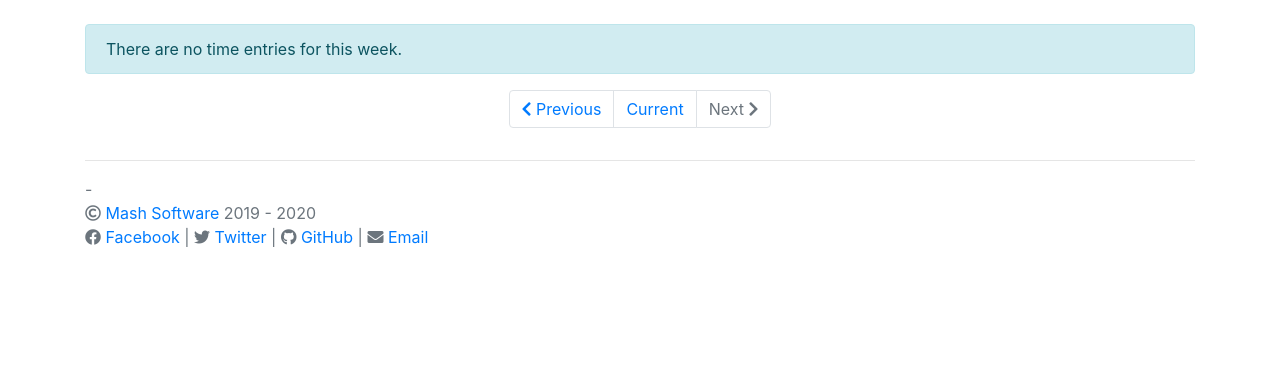
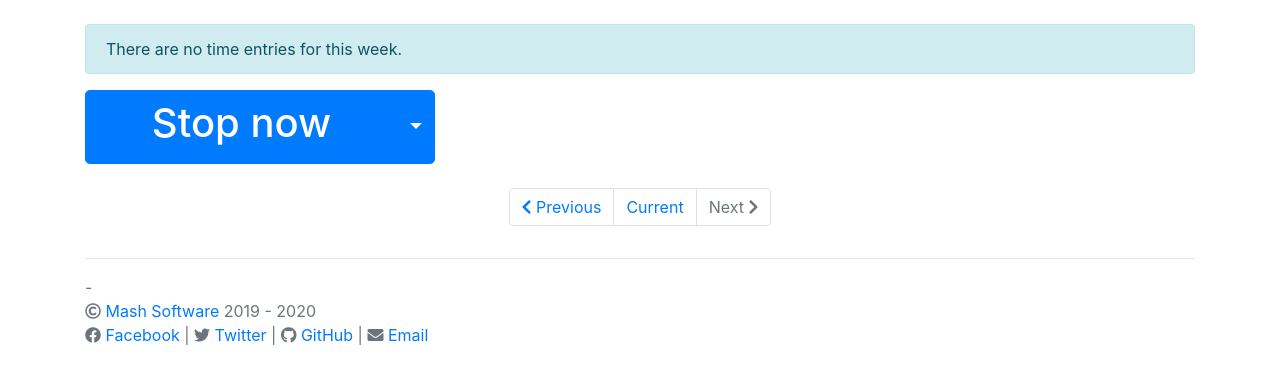
Before and after one commit to MashSoftware/time-tracker, a Python web app: template app/templates/entry/weekly.html in a window 1280 px wide. Shown: the part 56-440 px from the top of the page. Run offline with Jinja, Linux system fonts and the light colour scheme; the template is opened without the code that fills it, so the values that code supplies are empty; some libraries are stand-ins or nearby versions.

Commit message:
add start/stop button and use time card template

```diff
--- a/app/templates/entry/weekly.html
+++ b/app/templates/entry/weekly.html
@@ -19,27 +19,33 @@
     </div>
 </div>
 <div class="row">
-    <div class="col-md-6">
+    <div class="col-md-4">
+        <div class="btn-group btn-block">
+            <a class="btn btn-primary btn-lg btn-block" href="{{ url_for('entry.auto') }}" role="button">
+                <h1>{% if start %}Start now{% else %}Stop now{% endif %}</h1>
+            </a>
+            <button type="button" class="btn btn-lg btn-primary dropdown-toggle dropdown-toggle-split"
+                data-toggle="dropdown" aria-haspopup="true" aria-expanded="false">
+                <span class="sr-only">Toggle Dropdown</span>
+            </button>
+            <div class="dropdown-menu dropdown-menu-right">
+                <a class="dropdown-item {% if not start %}disabled{% endif %}" href="{{ url_for('entry.manual') }}">Manual entry</a>
+                {% if current_user.tags %}
+                <div class="dropdown-divider"></div>
+                    {% for tag in current_user.tags %}
+                    <a class="dropdown-item {% if not start %}disabled{% endif %}" href="{{ url_for('entry.auto', tag_id=tag.id) }}"><i class="fas fa-tag fa-fw"></i> Start {{tag.name}} now</a>
+                    {% endfor %}
+                {% endif %}
+            </div>
+        </div>
+        <br><br>
+    </div>
+    <div class="col-md-8">
         {% if events %}
             {% for event in events %}
-            <div class="card">
-                <div class="card-body">
-                    {% if event.ended_at is none %}
-                        Started at {{event.started_at.strftime('%H:%M')}}
-                        {% if event.tag %}<br><span class="badge badge-info"><i class="fas fa-tag fa-fw"></i> {{event.tag.name}}</span>{% endif %}
-                    {% else %}
-                        {{event.started_at.strftime('%H:%M')}} to {{event.ended_at.strftime('%H:%M')}} - {{event.duration_string()}} ({{event.duration_decimal()}})
-                        {% if event.tag %}<br><span class="badge badge-info"><i class="fas fa-tag fa-fw"></i> {{event.tag.name}}</span>{% endif %}
-                    {% endif %}
-                </div>
-                <div class="card-footer">
-                    <a href="{{ url_for('entry.update', id=event.id) }}" class="card-link"><i class="fas fa-edit fa-lg fa-fw"></i> Edit</a>
-                    <a href="{{ url_for('entry.delete', id=event.id) }}" class="card-link text-danger"><i class="fas fa-trash fa-lg fa-fw"></i> Delete</a>
-                </div>
-            </div>
+            {% include 'entry/_entry.html' %}
             <br>
             {% endfor %}
-
         {% endif %}
     </div>
 </div>
```
